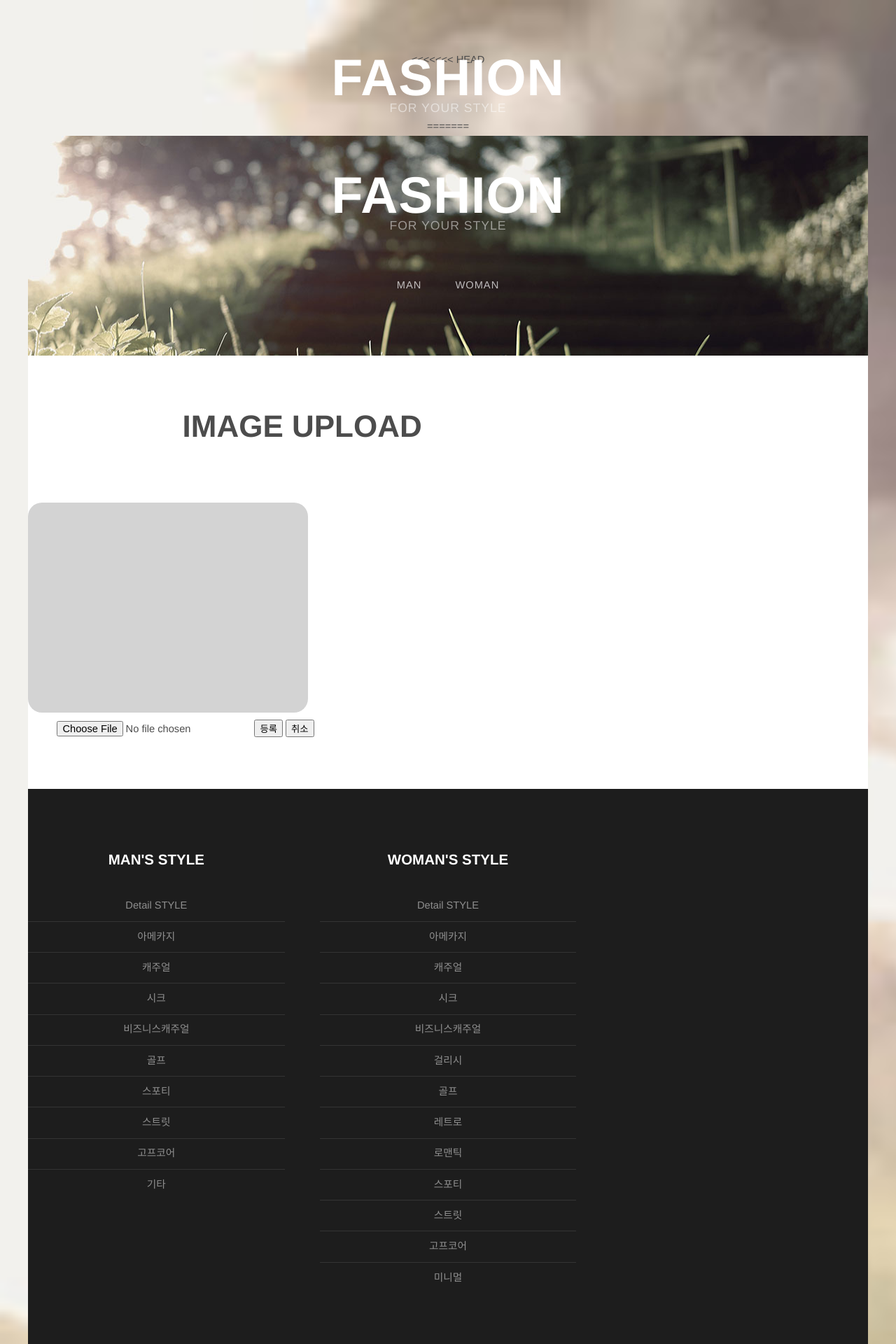
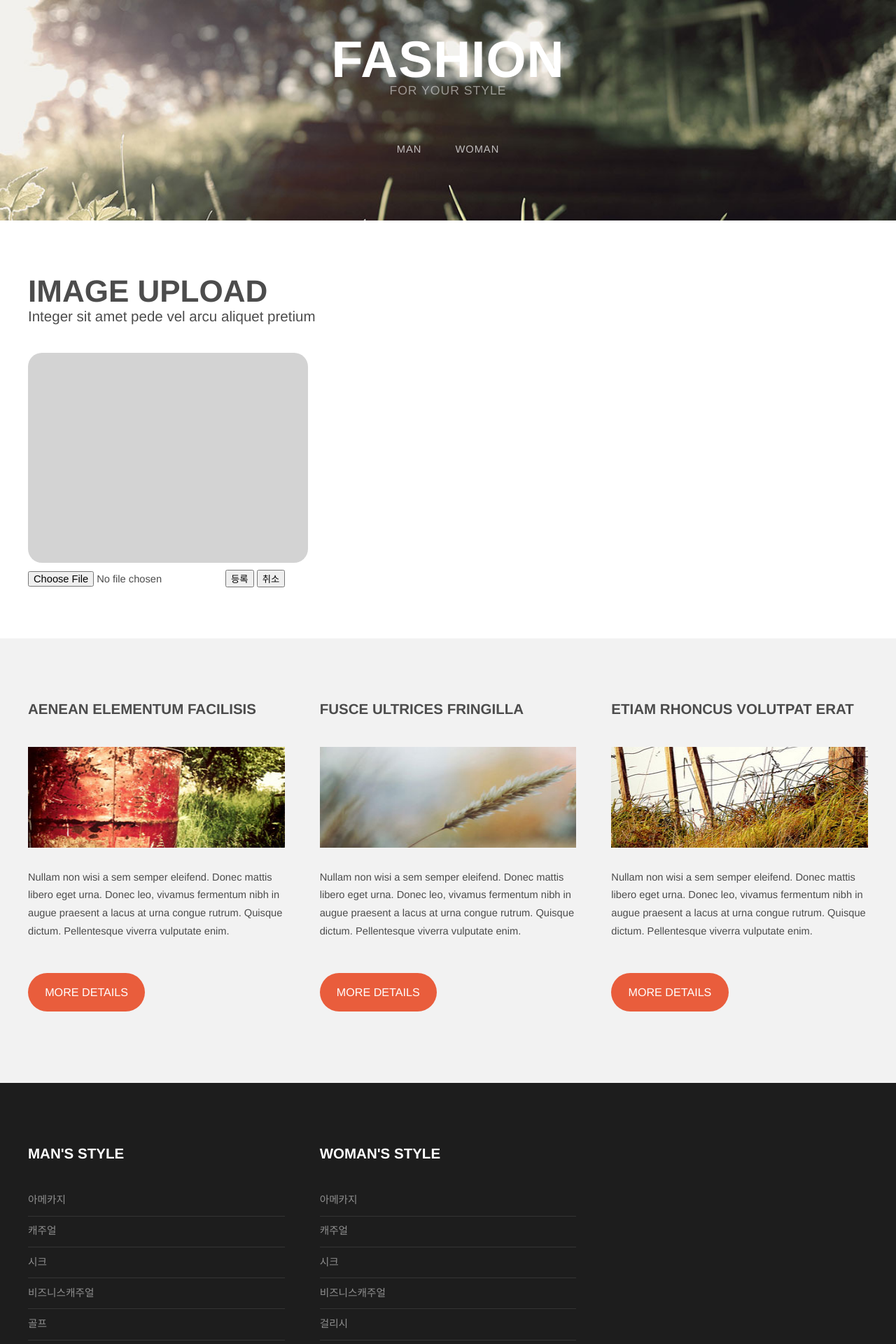
Before and after one commit to myeonghoho/final1, a Django app: page /woman/ in a window 1280 px wide. Shown: the top 1920 px of the page at 70% size. Run offline with Django 5.2, Linux system fonts and the light colour scheme; some libraries are stand-ins or nearby versions.

Commit message:
5/17 커밋
커밋

```diff
--- a/final/recommand/admin.py
+++ b/final/recommand/admin.py
@@ -4,4 +4,4 @@ from recommand.models import Upload_image
 # Register your models here.
 @admin.register(Upload_image)
 class Upload_imageAdmin(admin.ModelAdmin):
-    list_display = ["title", "upload_image"]
+    list_display = ["upload_image"]
--- a/final/recommand/models.py
+++ b/final/recommand/models.py
@@ -3,8 +3,4 @@ from django.db import models
 # Create your models here.
 
 class Upload_image(models.Model) :
-    title = models.CharField("제목", max_length = 100, blank = True)
     upload_image = models.ImageField("이미지", upload_to = "media/images/", blank = True)
-
-    def __str__(self):
-        return self.title
--- a/final/recommand/views.py
+++ b/final/recommand/views.py
@@ -1,4 +1,7 @@
 from django.shortcuts import render
+from recommand.models import Upload_image
+from recommand.forms import FileUploadForm
+
 
 # Create your views here.
 
@@ -6,7 +9,9 @@ def main(request):
     return render(request, "main.html")
 
 def man(request):
-    return render(request, "man/man.html")
+    upload_image = FileUploadForm
+    context = {"upload_image" : upload_image}
+    return render(request, "man/man.html", context)
 
 def woman(request):
     return render(request, "woman/woman.html")
--- a/final/templates/base_main.html
+++ b/final/templates/base_main.html
@@ -9,13 +9,13 @@
         <meta name="robots" content="index, follow, max-image-preview:large, max-snippet:-1, max-video-preview:-1">
         <link href="//fonts.googleapis.com/css?family=Arimo:400,700" rel="stylesheet" type="text/css"> <!--[if lte IE 8]><script src="js/html5shiv.js"></script><![endif]-->
         <script src="//ajax.googleapis.com/ajax/libs/jquery/1.11.0/jquery.min.js"></script>
-        <script src="../static/js/skel.min.js"></script>
-        <script src="../static/js/skel-panels.min.js"></script>
-        <script src="../static/js/init.js"></script>
+        <script src="{% static 'js/skel.min.js' %}"></script>
+        <script src="{% static 'js/skel-panels.min.js' %}"></script>
+        <script src="{% static 'js/init.js' %}"></script>
 
-        <link rel="stylesheet" href="../static/css/skel-noscript.css">
-        <link rel="stylesheet" href="../static/css/style.css">
-        <link rel="stylesheet" href="../static/css/style-desktop.css">
+        <link rel="stylesheet" href="{% static 'css/skel-noscript.css' %}">
+        <link rel="stylesheet" href="{% static 'css/style.css' %}">
+        <link rel="stylesheet" href="{% static 'css/style-desktop.css' %}">
         <!--[if lte IE 8]><link rel="stylesheet" href="css/ie/v8.css" /><![endif]--><!--[if lte IE 9]><link rel="stylesheet" href="css/ie/v9.css" /><![endif]-->
         {% block head %}{% endblock %}
     </head>
--- a/final/templates/woman/woman.html
+++ b/final/templates/woman/woman.html
@@ -5,127 +5,10 @@
 <div id="header">
 	<div class="container">
 
-<<<<<<< HEAD
 		<!-- Logo -->
 		<div id="logo">
 			<h1><a href="{% url 'recommand:main' %}">Fashion</a></h1>
 			<span>For your style</span>
-=======
-		<link rel="stylesheet" href="../static/css/skel-noscript.css">
-		<link rel="stylesheet" href="../static/css/style.css">
-		<link rel="stylesheet" href="../static/css/style-desktop.css">
-		<!--[if lte IE 8]><link rel="stylesheet" href="css/ie/v8.css" /><![endif]--><!--[if lte IE 9]><link rel="stylesheet" href="css/ie/v9.css" /><![endif]-->
-	</head>
-
-	<body>
-
-		<!-- Header -->
-		<div id="header">
-			<div class="container">
-
-				<!-- Logo -->
-				<div id="logo">
-					<h1><a href="{% url 'recommand:main' %}">Fashion</a></h1>
-					<span>For your style</span>
-				</div>
-
-				<!-- Nav -->
-				<nav id="nav">
-					<ul>
-						<li><a href="{% url 'recommand:man' %}">MAN</a></li>
-						<li><a href="{% url 'recommand:woman' %}">WOMAN</a></li>
-					</ul>
-				</nav>
-			</div>
-		</div>
-
-		<!-- Main -->
-		<div id="main">
-			<div class="container">
-				<div class="row">
-
-					<!-- Content -->
-					<div id="content" class="8u skel-cell-important">
-						<section>
-							<header>
-								<h2>Image upload</h2>
-								<span class="byline">Integer sit amet pede vel arcu aliquet pretium</span>
-							</header>
-							<style>
-								.addImage {
-									width: 400px;
-									height: 300px;
-									background-color: lightgray;
-									border-radius: 20px 20px / 20px 20px;
-									overflow: hidden;
-									margin: 0px 10px 10px 0px;
-								}
-
-								.inputImg {
-									width: 450px;
-									height: 350px;
-								}
-							</style>
-								<form methd = GET class="inputImg" method="post" enctype="multipart/form-data"> <!-- 이미지 파일 데이터에 알맞는 enctype 설정 -->
-									<div class="addImage" id="image-show"> <!-- 이미지 띄울 공간 -->
-									</div>
-									<input type="file" accept="image/*" onchange="loadFile(this)">
-									<button type = "submit"> 등록 </button>
-									<button type = "submit"> 취소 </button>
-								</form>
-
-						</section>
-					</div>
-				</div>
-			</div>
-		</div>
-
-
-		<!-- Footer -->
-		<div id="footer">
-			<div class="container">
-				<div class="row">
-					<div class="4u">
-						<section><h2>MAN's STYLE</h2>
-							<ul class="default"><li><a href="#">Detail STYLE</a></li>
-								<li><a href="#">아메카지</a></li>
-								<li><a href="#">캐주얼</a></li>
-								<li><a href="#">시크</a></li>
-								<li><a href="#">비즈니스캐주얼</a></li>
-								<li><a href="#">골프</a></li>
-								<li><a href="#">스포티</a></li>
-								<li><a href="#">스트릿</a></li>
-								<li><a href="#">고프코어</a></li>
-								<li><a href="#">기타</a></li>
-							</ul></section></div>
-					<div class="4u">
-						<section><h2>WOMAN's STYLE</h2>
-							<ul class="default"><li><a href="#">Detail STYLE</a></li>
-								<li><a href="#">아메카지</a></li>
-								<li><a href="#">캐주얼</a></li>
-								<li><a href="#">시크</a></li>
-								<li><a href="#">비즈니스캐주얼</a></li>
-								<li><a href="#">걸리시</a></li>
-								<li><a href="#">골프</a></li>
-								<li><a href="#">레트로</a></li>
-								<li><a href="#">로맨틱</a></li>
-								<li><a href="#">스포티</a></li>
-								<li><a href="#">스트릿</a></li>
-								<li><a href="#">고프코어</a></li>
-								<li><a href="#">미니멀</a></li>
-							</ul></section></div>
-
-
-				</div>
-			</div>
-		</div>
-
-		<!-- Copyright -->
-		<div id="copyright">
-			<div class="container">
-				<p>Passion makes Fashion</p>
-			</div>
->>>>>>> 4986f18f545651c4792ca5287007d9101ba1b637
 		</div>
 
 		<!-- Nav -->
@@ -142,7 +25,6 @@
 <div id="main">
 	<div class="container">
 		<div class="row">
-
 
 			<!-- Content -->
 			<div id="content" class="8u skel-cell-important">
@@ -168,7 +50,8 @@
 					</style>
 						<form method = GET class="inputImg" method="post" enctype="multipart/form-data"> <!-- 이미지 파일 데이터에 알맞는 enctype 설정 -->
 
-							<div class="addImage" id="image-show"> <!-- 이미지 띄울 공간 -->
+							<div class="addImage" id="image-show">
+								<img src="" alt=""> <!-- 이미지 띄울 공간 -->
 							</div>
 							<input type="file" accept="image/*" onchange="loadFile(this)">
 							<button type="submit">등록</button>
@@ -205,4 +88,22 @@
 		</div>
 	</div>
 </div>
+<script>
+	a = document.querySelector(".inputImg")
+	input = a.querySelector("input")
+
+	input.addEventListener("change",(e)=>{
+		var reader = new FileReader()
+		reader.onload = function (e) {
+			a.querySelector("img").src = e.target.result
+		}
+		// console.log(img.getAttribute("onchange"))
+	})
+	// a.querySelector("input").addEventListener("change",()=>{
+	// 	img = a.querySelector("input").
+	// 	img.setAttribute("src",img)
+	// })
+
+
+</script>
 {% endblock%}
```
Also changed, not shown: final/recommand/forms.py (added, +7 -0 lines), final/templates/man/man.html (+17 -3 lines), final/db.sqlite3, final/recommand/migrations/0003_remove_upload_image_title.py (added).
